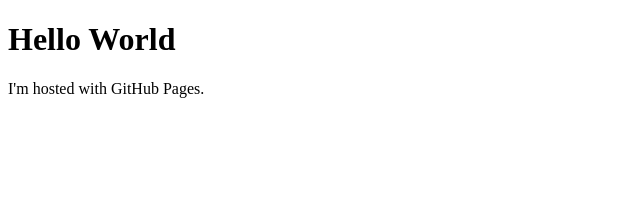
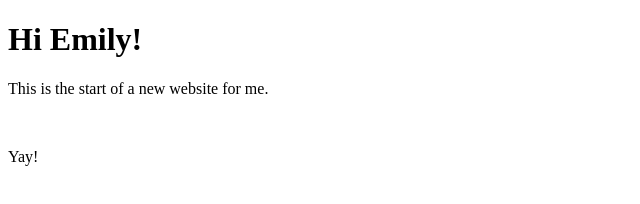
Before and after one commit to rezar0/rezar0.github.io, a plain HTML site: page index.html in a window 1280 px wide. Shown: the whole page, without its empty margins (0-640 px from the left). Drawn offline with Linux system fonts and the light colour scheme.

Commit message:
Update index.html

```diff
--- a/index.html
+++ b/index.html
@@ -1,7 +1,9 @@
 <!DOCTYPE html>
 <html>
 <body>
-<h1>Hello World</h1>
-<p>I'm hosted with GitHub Pages.</p>
+<h1>Hi Emily!</h1>
+<p>This is the start of a new website for me.</p>
+<br/>
+<p>Yay!</p>
 </body>
 </html>
```
